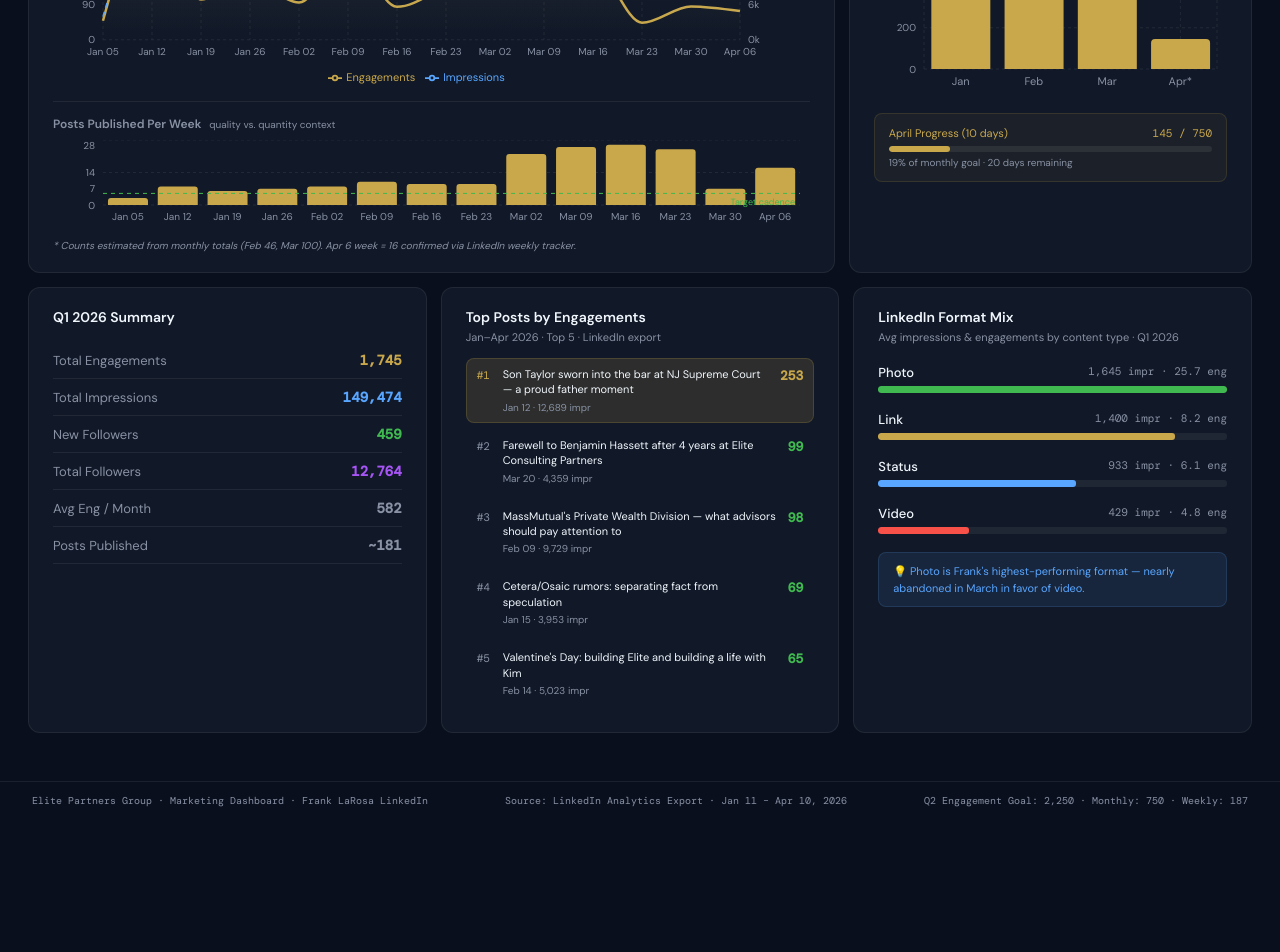
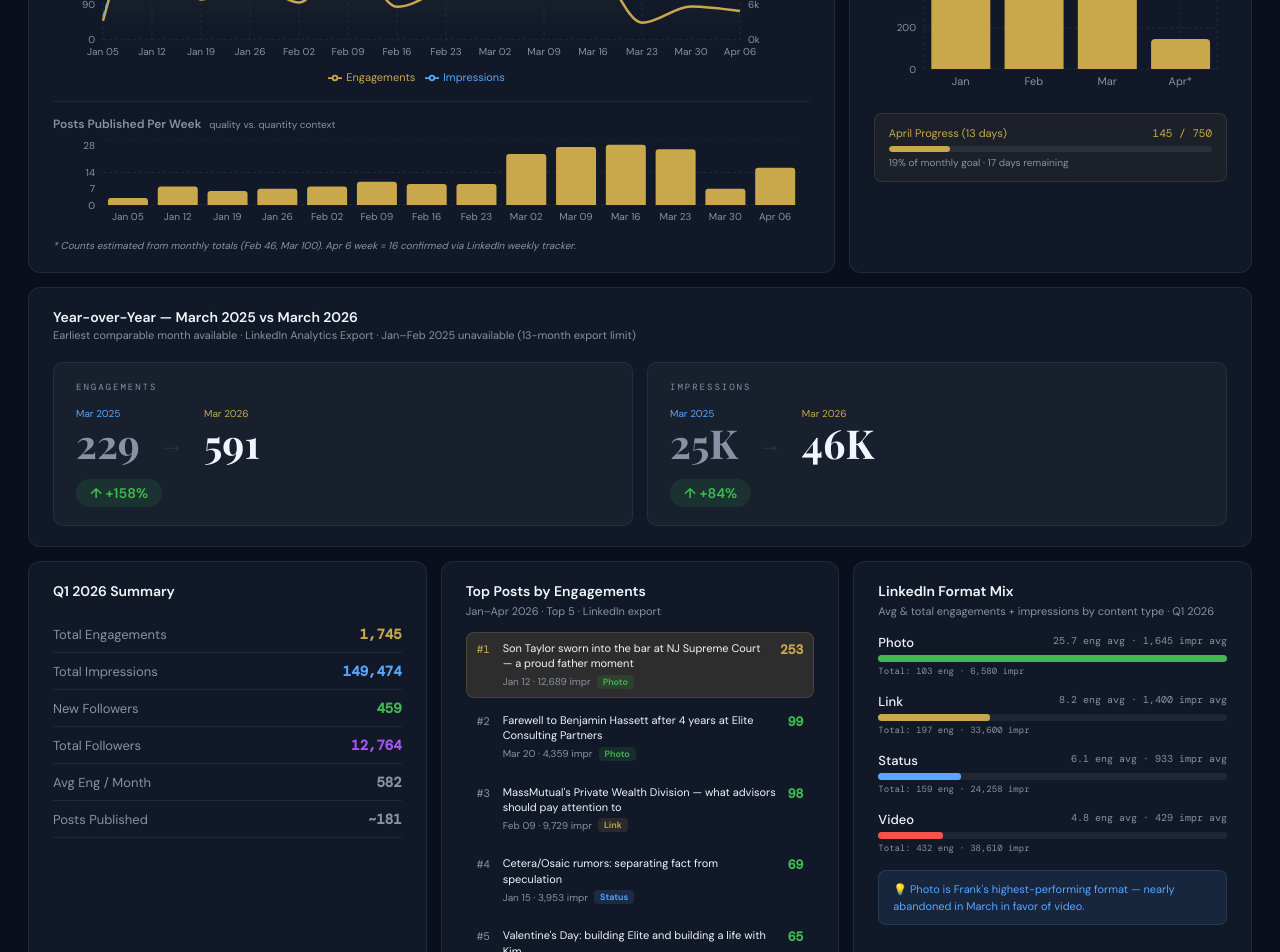
Before and after one commit to acostapabloEC/epg-marketing-dashboard, a React (Vite) app: page / in a window 1280 px wide. Shown: the part 580-1532 px from the top of the page. Before the commit the page ends 1399 px from the top, so only its background shows below. Built offline with nearby package versions, Linux system fonts and the light colour scheme.

Commit message:
YoY scorecard - March 2025 vs 2026

```diff
--- a/src/App.jsx
+++ b/src/App.jsx
@@ -30,18 +30,20 @@ const monthlyData = [
 ];
 
 const topPosts = [
-  { date: "Jan 12", engagements: 253, impressions: 12689, preview: "Son Taylor sworn into the bar at NJ Supreme Court — a proud father moment" },
-  { date: "Mar 20", engagements: 99,  impressions: 4359,  preview: "Farewell to Benjamin Hassett after 4 years at Elite Consulting Partners" },
-  { date: "Feb 09", engagements: 98,  impressions: 9729,  preview: "MassMutual's Private Wealth Division — what advisors should pay attention to" },
-  { date: "Jan 15", engagements: 69,  impressions: 3953,  preview: "Cetera/Osaic rumors: separating fact from speculation" },
-  { date: "Feb 14", engagements: 65,  impressions: 5023,  preview: "Valentine's Day: building Elite and building a life with Kim" },
+  { date: "Jan 12", engagements: 253, impressions: 12689, format: "Photo",  preview: "Son Taylor sworn into the bar at NJ Supreme Court — a proud father moment" },
+  { date: "Mar 20", engagements: 99,  impressions: 4359,  format: "Photo",  preview: "Farewell to Benjamin Hassett after 4 years at Elite Consulting Partners" },
+  { date: "Feb 09", engagements: 98,  impressions: 9729,  format: "Link",   preview: "MassMutual's Private Wealth Division — what advisors should pay attention to" },
+  { date: "Jan 15", engagements: 69,  impressions: 3953,  format: "Status", preview: "Cetera/Osaic rumors: separating fact from speculation" },
+  { date: "Feb 14", engagements: 65,  impressions: 5023,  format: "Photo",  preview: "Valentine's Day: building Elite and building a life with Kim" },
 ];
 
+const formatColors = { Photo: "#3fb950", Link: "#c9a84c", Status: "#58a6ff", Video: "#f85149" };
+
 const formatMix = [
-  { name: "Photo",  avgEng: 25.7, avgImpr: 1645, color: "#3fb950" },
-  { name: "Link",   avgEng: 8.2,  avgImpr: 1400, color: "#c9a84c" },
-  { name: "Status", avgEng: 6.1,  avgImpr: 933,  color: "#58a6ff" },
-  { name: "Video",  avgEng: 4.8,  avgImpr: 429,  color: "#f85149" },
+  { name: "Photo",  avgEng: 25.7, avgImpr: 1645, totalEng: 103, totalImpr: 6580,  color: "#3fb950" },
+  { name: "Link",   avgEng: 8.2,  avgImpr: 1400, totalEng: 197, totalImpr: 33600, color: "#c9a84c" },
+  { name: "Status", avgEng: 6.1,  avgImpr: 933,  totalEng: 159, totalImpr: 24258, color: "#58a6ff" },
+  { name: "Video",  avgEng: 4.8,  avgImpr: 429,  totalEng: 432, totalImpr: 38610, color: "#f85149" },
 ];
 
 const GOLD     = "#c9a84c";
@@ -106,7 +108,7 @@ export default function App() {
   const aprEng  = 145;
   const aprGoal = 750;
   const aprPct  = Math.round((aprEng / aprGoal) * 100);
-  const maxFmtImpr = Math.max(...formatMix.map(f => f.avgImpr));
+  const maxFmtEng = Math.max(...formatMix.map(f => f.avgEng));
 
   return (
     <div style={{ background: "#0a0f1e", minHeight: "100vh", fontFamily: "'DM Sans', sans-serif", color: "#f0f6fc" }}>
@@ -125,11 +127,11 @@ export default function App() {
           <div style={{ width: 36, height: 36, background: GOLD, borderRadius: 8, display: "flex", alignItems: "center", justifyContent: "center", fontFamily: "'Playfair Display', serif", fontSize: 18, fontWeight: 700, color: "#0a0f1e" }}>E</div>
           <div>
             <div style={{ fontSize: 15, fontWeight: 600, letterSpacing: "-0.01em" }}>Elite Partners Group — Marketing Performance</div>
-            <div style={{ fontFamily: "'DM Mono', monospace", fontSize: 11, color: MUTED, letterSpacing: 1, textTransform: "uppercase" }}>Frank LaRosa · LinkedIn · Jan – Apr 10, 2026</div>
+            <div style={{ fontFamily: "'DM Mono', monospace", fontSize: 11, color: MUTED, letterSpacing: 1, textTransform: "uppercase" }}>Frank LaRosa · LinkedIn · Jan – Apr 13, 2026</div>
           </div>
         </div>
         <div style={{ display: "flex", alignItems: "center", gap: 24 }}>
-          <div style={{ fontFamily: "'DM Mono', monospace", fontSize: 11, letterSpacing: 2, textTransform: "uppercase", background: GOLD_DIM, color: GOLD, padding: "5px 12px", borderRadius: 6, border: `1px solid rgba(201,168,76,0.2)` }}>Jan – Apr 10, 2026</div>
+          <div style={{ fontFamily: "'DM Mono', monospace", fontSize: 11, letterSpacing: 2, textTransform: "uppercase", background: GOLD_DIM, color: GOLD, padding: "5px 12px", borderRadius: 6, border: `1px solid rgba(201,168,76,0.2)` }}>Jan – Apr 13, 2026</div>
           <div style={{ display: "flex", alignItems: "center", gap: 8, fontSize: 12, color: MUTED }}>
             <div style={{ width: 8, height: 8, borderRadius: "50%", background: GREEN, animation: "pulse 2s infinite" }} />
             Live Dashboard
@@ -145,16 +147,16 @@ export default function App() {
           <div style={{ display: "flex", alignItems: "center", gap: 16 }}>
             <div style={{ fontSize: 13, color: GOLD, fontWeight: 600, textTransform: "uppercase", letterSpacing: 1 }}>Q2 Goal — Frank LinkedIn Engagements</div>
             <div style={{ fontSize: 13, color: MUTED }}>
-              Target: <span style={{ color: "#f0f6fc", fontWeight: 600 }}>2,250</span> total · Monthly: <span style={{ color: "#f0f6fc", fontWeight: 600 }}>750</span> · Weekly: <span style={{ color: "#f0f6fc", fontWeight: 600 }}>187</span>
+              Target: <span style={{ color: "#f0f6fc", fontWeight: 600 }}>2,250</span> total · Weekly: <span style={{ color: "#f0f6fc", fontWeight: 600 }}>187</span>
             </div>
           </div>
           <div style={{ display: "flex", alignItems: "center", gap: 32 }}>
             <div style={{ textAlign: "center" }}>
               <div style={{ fontSize: 11, color: MUTED, marginBottom: 2 }}>April Progress</div>
               <div style={{ fontFamily: "'Playfair Display', serif", fontSize: 22, fontWeight: 700, color: aprPct >= 50 ? GREEN : RED }}>{aprEng} / 750</div>
-              <div style={{ fontSize: 10, color: MUTED }}>{aprPct}% of goal · Apr 10</div>
+              <div style={{ fontSize: 10, color: MUTED }}>{aprPct}% of goal · Apr 13</div>
             </div>
-            {[{ label: "May Goal", val: "750" }, { label: "June Goal", val: "750" }].map((g) => (
+            {[{ label: "May Goal", val: "700" }, { label: "June Goal", val: "800" }].map((g) => (
               <div key={g.label} style={{ textAlign: "center" }}>
                 <div style={{ fontSize: 11, color: MUTED, marginBottom: 2 }}>{g.label}</div>
                 <div style={{ fontFamily: "'Playfair Display', serif", fontSize: 22, fontWeight: 700, color: GOLD }}>{g.val}</div>
@@ -168,12 +170,11 @@ export default function App() {
           <KpiCard source="LinkedIn · Frank LaRosa" label="Total Engagements (Mar)" value="591" delta={engMoM} deltaLabel="vs Feb (543)" accent={GOLD} large />
           <KpiCard source="LinkedIn · Frank LaRosa" label="Total Impressions (Mar)" value="46.6K" delta={imprMoM} deltaLabel="vs Feb (52.9K)" accent={BLUE} />
           <KpiCard source="LinkedIn · Frank LaRosa" label="New Followers (Mar)" value="163" delta={follMoM} deltaLabel="vs Feb (138)" accent={GREEN} />
-          <KpiCard source="LinkedIn · Frank LaRosa" label="Total Followers" value="12,764" accent={PURPLE} sub="As of April 10, 2026" />
+          <KpiCard source="LinkedIn · Frank LaRosa" label="Total Followers" value="12,764" accent={PURPLE} sub="As of April 13, 2026" />
         </div>
 
         {/* ROW 2: CHARTS */}
         <div style={{ display: "grid", gridTemplateColumns: "2fr 1fr", gap: 14, marginBottom: 14 }}>
-
           <div style={{ background: SURFACE, border: `1px solid ${BORDER}`, borderRadius: 12, padding: "20px 24px" }}>
             <div style={{ fontSize: 14, fontWeight: 600, marginBottom: 2 }}>Weekly Engagements & Impressions — Frank LaRosa LinkedIn</div>
             <div style={{ fontSize: 11, color: MUTED, marginBottom: 12 }}>Jan–Apr 2026 · Green dashed = 187 weekly engagement goal</div>
@@ -212,7 +213,6 @@ export default function App() {
                   <XAxis dataKey="week" tick={{ fill: MUTED, fontSize: 10 }} axisLine={false} tickLine={false} />
                   <YAxis tick={{ fill: MUTED, fontSize: 10 }} axisLine={false} tickLine={false} />
                   <Tooltip content={<CustomTooltip />} />
-                  <ReferenceLine y={5} stroke={GREEN} strokeDasharray="4 4" label={{ value: "Target cadence", fill: GREEN, fontSize: 9, position: "insideTopRight" }} />
                   <Bar dataKey="posts" name="Posts" fill={GOLD} radius={[3, 3, 0, 0]} />
                 </BarChart>
               </ResponsiveContainer>
@@ -224,7 +224,7 @@ export default function App() {
 
           <div style={{ background: SURFACE, border: `1px solid ${BORDER}`, borderRadius: 12, padding: "20px 24px" }}>
             <div style={{ fontSize: 14, fontWeight: 600, marginBottom: 2 }}>Monthly Engagements vs Goal</div>
-            <div style={{ fontSize: 11, color: MUTED, marginBottom: 16 }}>Q1 actuals + Apr partial · Q2 target: 750/mo</div>
+            <div style={{ fontSize: 11, color: MUTED, marginBottom: 16 }}>Q1 actuals + Apr partial · Apr=750 · May=700 · Jun=800</div>
             <ResponsiveContainer width="100%" height={200}>
               <BarChart data={monthlyData} margin={{ top: 5, right: 10, left: -10, bottom: 0 }}>
                 <CartesianGrid strokeDasharray="3 3" stroke={BORDER} />
@@ -237,18 +237,59 @@ export default function App() {
             </ResponsiveContainer>
             <div style={{ marginTop: 14, padding: "12px 14px", background: "rgba(201,168,76,0.06)", border: `1px solid rgba(201,168,76,0.15)`, borderRadius: 8 }}>
               <div style={{ display: "flex", justifyContent: "space-between", marginBottom: 6 }}>
-                <span style={{ fontSize: 11, color: GOLD }}>April Progress (10 days)</span>
+                <span style={{ fontSize: 11, color: GOLD }}>April Progress (13 days)</span>
                 <span style={{ fontFamily: "'DM Mono', monospace", fontSize: 11, color: GOLD }}>{aprEng} / 750</span>
               </div>
               <div style={{ height: 6, background: "rgba(255,255,255,0.07)", borderRadius: 3, overflow: "hidden" }}>
                 <div style={{ height: "100%", width: `${Math.min(aprPct, 100)}%`, background: aprPct >= 50 ? GREEN : GOLD, borderRadius: 3 }} />
               </div>
-              <div style={{ fontSize: 10, color: MUTED, marginTop: 4 }}>{aprPct}% of monthly goal · 20 days remaining</div>
+              <div style={{ fontSize: 10, color: MUTED, marginTop: 4 }}>{aprPct}% of monthly goal · 17 days remaining</div>
             </div>
           </div>
         </div>
 
-        {/* ROW 3: BOTTOM */}
+        {/* ROW 3: YOY SCORECARD */}
+        <div style={{ background: SURFACE, border: `1px solid ${BORDER}`, borderRadius: 12, padding: "20px 24px", marginBottom: 14 }}>
+          <div style={{ fontSize: 14, fontWeight: 600, marginBottom: 2 }}>Year-over-Year — March 2025 vs March 2026</div>
+          <div style={{ fontSize: 11, color: MUTED, marginBottom: 20 }}>Earliest comparable month available · LinkedIn Analytics Export · Jan–Feb 2025 unavailable (13-month export limit)</div>
+          <div style={{ display: "grid", gridTemplateColumns: "1fr 1fr", gap: 14 }}>
+
+            <div style={{ background: "rgba(255,255,255,0.03)", border: `1px solid ${BORDER}`, borderRadius: 10, padding: "18px 22px" }}>
+              <div style={{ fontFamily: "'DM Mono', monospace", fontSize: 9, letterSpacing: 2, color: MUTED, textTransform: "uppercase", marginBottom: 14 }}>Engagements</div>
+              <div style={{ display: "flex", alignItems: "center", gap: 20, marginBottom: 16 }}>
+                <div>
+                  <div style={{ fontSize: 10, color: BLUE, marginBottom: 3 }}>Mar 2025</div>
+                  <div style={{ fontFamily: "'Playfair Display', serif", fontSize: 40, fontWeight: 700, color: MUTED, lineHeight: 1 }}>229</div>
+                </div>
+                <div style={{ fontSize: 24, color: "#2a3445", paddingTop: 16 }}>→</div>
+                <div>
+                  <div style={{ fontSize: 10, color: GOLD, marginBottom: 3 }}>Mar 2026</div>
+                  <div style={{ fontFamily: "'Playfair Display', serif", fontSize: 40, fontWeight: 700, color: "#f0f6fc", lineHeight: 1 }}>591</div>
+                </div>
+              </div>
+              <div style={{ display: "inline-flex", alignItems: "center", gap: 5, background: GREEN_DIM, color: GREEN, fontSize: 14, fontWeight: 600, padding: "5px 14px", borderRadius: 20 }}>↑ +158%</div>
+            </div>
+
+            <div style={{ background: "rgba(255,255,255,0.03)", border: `1px solid ${BORDER}`, borderRadius: 10, padding: "18px 22px" }}>
+              <div style={{ fontFamily: "'DM Mono', monospace", fontSize: 9, letterSpacing: 2, color: MUTED, textTransform: "uppercase", marginBottom: 14 }}>Impressions</div>
+              <div style={{ display: "flex", alignItems: "center", gap: 20, marginBottom: 16 }}>
+                <div>
+                  <div style={{ fontSize: 10, color: BLUE, marginBottom: 3 }}>Mar 2025</div>
+                  <div style={{ fontFamily: "'Playfair Display', serif", fontSize: 40, fontWeight: 700, color: MUTED, lineHeight: 1 }}>25K</div>
+                </div>
+                <div style={{ fontSize: 24, color: "#2a3445", paddingTop: 16 }}>→</div>
+                <div>
+                  <div style={{ fontSize: 10, color: GOLD, marginBottom: 3 }}>Mar 2026</div>
+                  <div style={{ fontFamily: "'Playfair Display', serif", fontSize: 40, fontWeight: 700, color: "#f0f6fc", lineHeight: 1 }}>46K</div>
+                </div>
+              </div>
+              <div style={{ display: "inline-flex", alignItems: "center", gap: 5, background: GREEN_DIM, color: GREEN, fontSize: 14, fontWeight: 600, padding: "5px 14px", borderRadius: 20 }}>↑ +84%</div>
+            </div>
+
+          </div>
+        </div>
+
+        {/* ROW 4: BOTTOM */}
         <div style={{ display: "grid", gridTemplateColumns: "1fr 1fr 1fr", gap: 14 }}>
 
           <div style={{ background: SURFACE, border: `1px solid ${BORDER}`, borderRadius: 12, padding: "20px 24px" }}>
@@ -276,7 +317,10 @@ export default function App() {
                 <div style={{ fontFamily: "'DM Mono', monospace", fontSize: 11, color: i === 0 ? GOLD : MUTED, width: 16, flexShrink: 0, paddingTop: 1 }}>#{i + 1}</div>
                 <div style={{ flex: 1, minWidth: 0 }}>
                   <div style={{ fontSize: 11, color: "#f0f6fc", lineHeight: 1.4, marginBottom: 3, overflow: "hidden", display: "-webkit-box", WebkitLineClamp: 2, WebkitBoxOrient: "vertical" }}>{p.preview}</div>
-                  <div style={{ fontSize: 10, color: MUTED }}>{p.date} · {p.impressions.toLocaleString()} impr</div>
+                  <div style={{ fontSize: 10, color: MUTED, display: "flex", alignItems: "center", gap: 6 }}>
+                    <span>{p.date} · {p.impressions.toLocaleString()} impr</span>
+                    <span style={{ background: formatColors[p.format] + "22", color: formatColors[p.format], padding: "1px 6px", borderRadius: 4, fontSize: 9, fontWeight: 600 }}>{p.format}</span>
+                  </div>
                 </div>
                 <div style={{ fontFamily: "'DM Mono', monospace", fontSize: 13, fontWeight: 600, color: i === 0 ? GOLD : GREEN, flexShrink: 0 }}>{p.engagements}</div>
               </div>
@@ -285,15 +329,20 @@ export default function App() {
 
           <div style={{ background: SURFACE, border: `1px solid ${BORDER}`, borderRadius: 12, padding: "20px 24px" }}>
             <div style={{ fontSize: 14, fontWeight: 600, marginBottom: 4 }}>LinkedIn Format Mix</div>
-            <div style={{ fontSize: 11, color: MUTED, marginBottom: 20 }}>Avg impressions & engagements by content type · Q1 2026</div>
+            <div style={{ fontSize: 11, color: MUTED, marginBottom: 16 }}>Avg & total engagements + impressions by content type · Q1 2026</div>
             {formatMix.map((f, i) => (
-              <div key={i} style={{ marginBottom: 18 }}>
-                <div style={{ display: "flex", justifyContent: "space-between", marginBottom: 5 }}>
+              <div key={i} style={{ marginBottom: 16 }}>
+                <div style={{ display: "flex", justifyContent: "space-between", marginBottom: 4 }}>
                   <span style={{ fontSize: 13, color: "#f0f6fc", fontWeight: 500 }}>{f.name}</span>
-                  <span style={{ fontFamily: "'DM Mono', monospace", fontSize: 11, color: MUTED }}>{f.avgImpr.toLocaleString()} impr · {f.avgEng} eng</span>
+                  <span style={{ fontFamily: "'DM Mono', monospace", fontSize: 10, color: MUTED }}>
+                    {f.avgEng} eng avg · {f.avgImpr.toLocaleString()} impr avg
+                  </span>
                 </div>
-                <div style={{ height: 7, background: "rgba(255,255,255,0.06)", borderRadius: 3, overflow: "hidden" }}>
-                  <div style={{ height: "100%", width: `${(f.avgImpr / maxFmtImpr) * 100}%`, background: f.color, borderRadius: 3 }} />
+                <div style={{ height: 7, background: "rgba(255,255,255,0.06)", borderRadius: 3, overflow: "hidden", marginBottom: 3 }}>
+                  <div style={{ height: "100%", width: `${(f.avgEng / maxFmtEng) * 100}%`, background: f.color, borderRadius: 3 }} />
+                </div>
+                <div style={{ fontFamily: "'DM Mono', monospace", fontSize: 9, color: MUTED }}>
+                  Total: {f.totalEng} eng · {f.totalImpr.toLocaleString()} impr
                 </div>
               </div>
             ))}
@@ -308,8 +357,8 @@ export default function App() {
       {/* FOOTER */}
       <div style={{ borderTop: `1px solid ${BORDER}`, padding: "12px 32px", display: "flex", justifyContent: "space-between", fontFamily: "'DM Mono', monospace", fontSize: 10, color: MUTED, marginTop: 24 }}>
         <span>Elite Partners Group · Marketing Dashboard · Frank LaRosa LinkedIn</span>
-        <span>Source: LinkedIn Analytics Export · Jan 11 – Apr 10, 2026</span>
-        <span>Q2 Engagement Goal: 2,250 · Monthly: 750 · Weekly: 187</span>
+        <span>Source: LinkedIn Analytics Export · Jan 11 – Apr 13, 2026</span>
+        <span>Q2 Goals: Apr 750 · May 700 · Jun 800 · Weekly: 187</span>
       </div>
     </div>
   );
```
